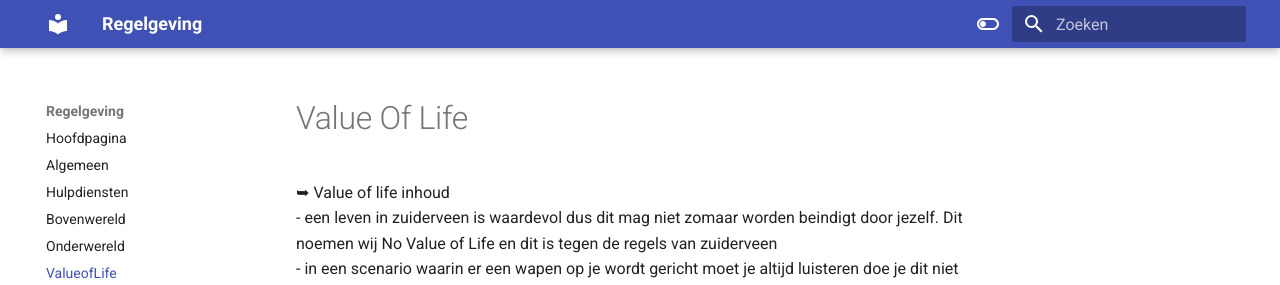
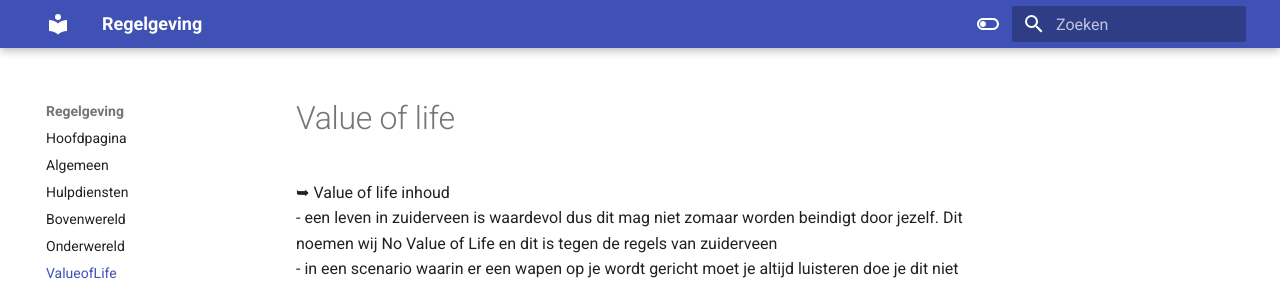
Before and after one commit to CappaWappa/Regels, an MkDocs documentation site: the page built from docs/valueoflife.md, in a window 1280 px wide. Shown: the top 285 px of the page. Built offline with MkDocs 1.6.1 and Material for MkDocs 9.7.7, drawn with Linux system fonts in a browser that asks for light colours; comment, search, counter and statistics services are not loaded.

```diff
--- a/docs/valueoflife.md
+++ b/docs/valueoflife.md
@@ -1,4 +1,4 @@
-# Value Of Life
+# Value of life
 
 ➥ Value of life inhoud </b></br>
    - een leven in zuiderveen is waardevol dus dit mag niet zomaar worden beindigt door jezelf. Dit noemen wij No Value of Life en dit is tegen de regels van zuiderveen </br>
```
